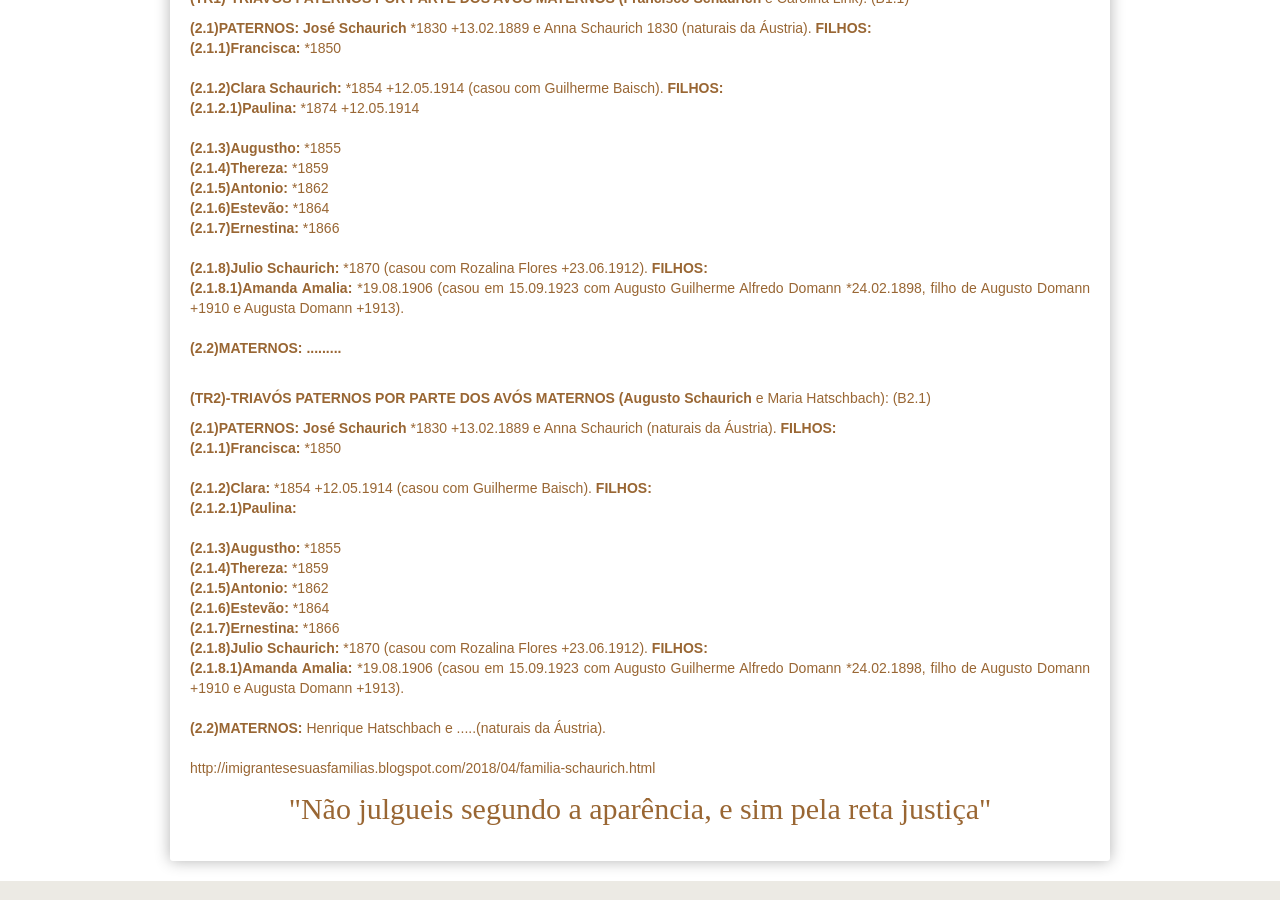
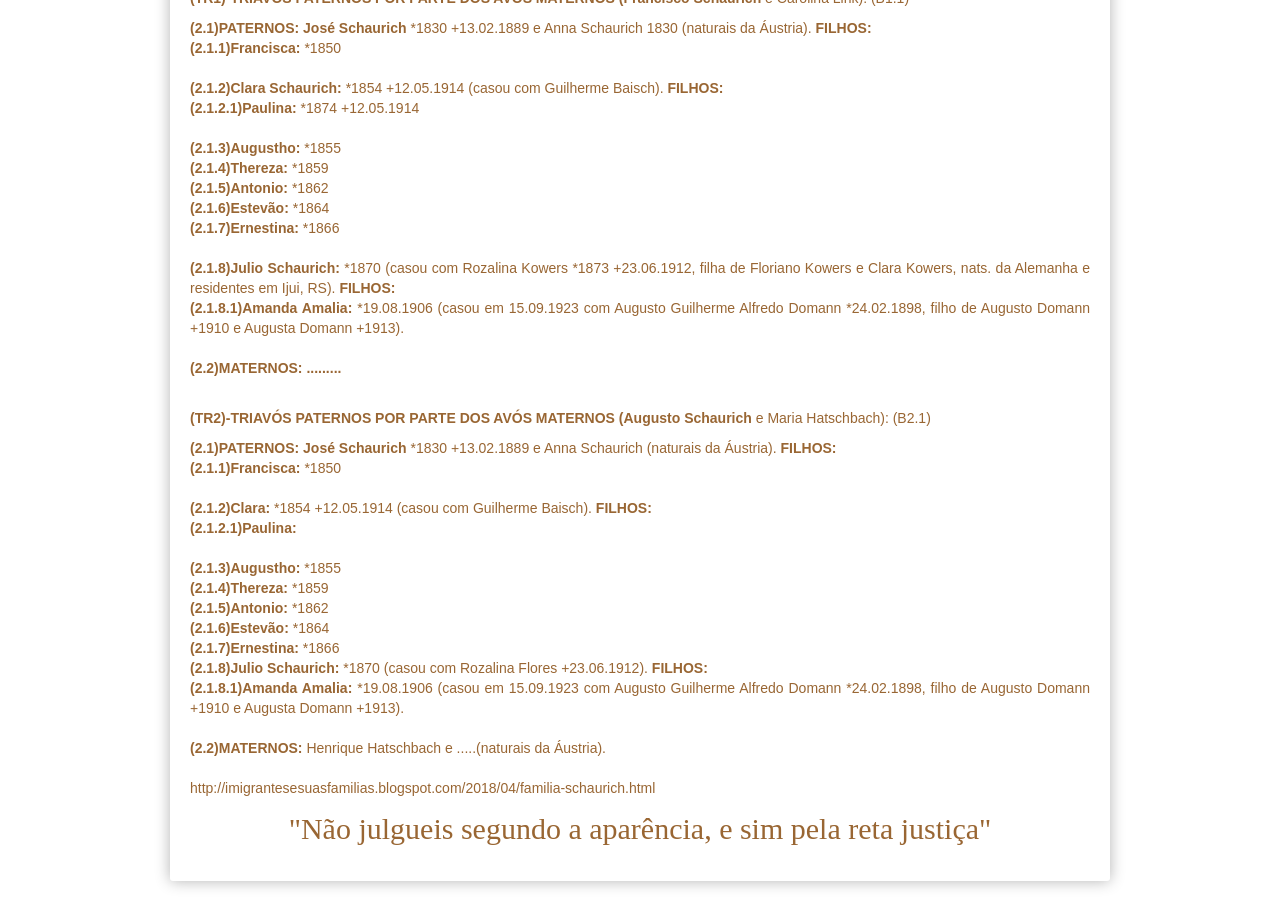
Before and after one commit to claudiovargas1955/claudiovargas1955.github.io, a Jekyll site: the page built from _pages/familia-schaurich.html, in a window 1280 px wide and 900 px high, scrolled down 2863 px. Built offline with Jekyll 4.4.1, drawn with Linux system fonts in a browser that asks for light colours; some web fonts are replaced.

Commit message:
Update familia-schaurich.html

```diff
--- a/_pages/familia-schaurich.html
+++ b/_pages/familia-schaurich.html
@@ -300,7 +300,8 @@ Ortiz  avós maternos: José da Silva Moura e Francisca Vargas de Moura RC-83).
     <b>(2.1.6)Estevão: </b>*1864 <br>
     <b>(2.1.7)Ernestina: </b>*1866 <br><br>
 
-    <b>(2.1.8)Julio Schaurich:  </b>*1870 (casou com Rozalina Flores +23.06.1912). <b>FILHOS: </b><br>
+    <b>(2.1.8)Julio Schaurich:  </b>*1870 (casou com Rozalina Kowers *1873 +23.06.1912, filha de Floriano Kowers e Clara Kowers, nats.
+    da Alemanha e residentes em Ijui, RS). <b>FILHOS: </b><br>
     <b>(2.1.8.1)Amanda Amalia: </b>*19.08.1906 (casou em 15.09.1923 com Augusto Guilherme Alfredo Domann *24.02.1898, filho de Augusto
     Domann +1910 e Augusta Domann +1913).<br><br>
 
```
